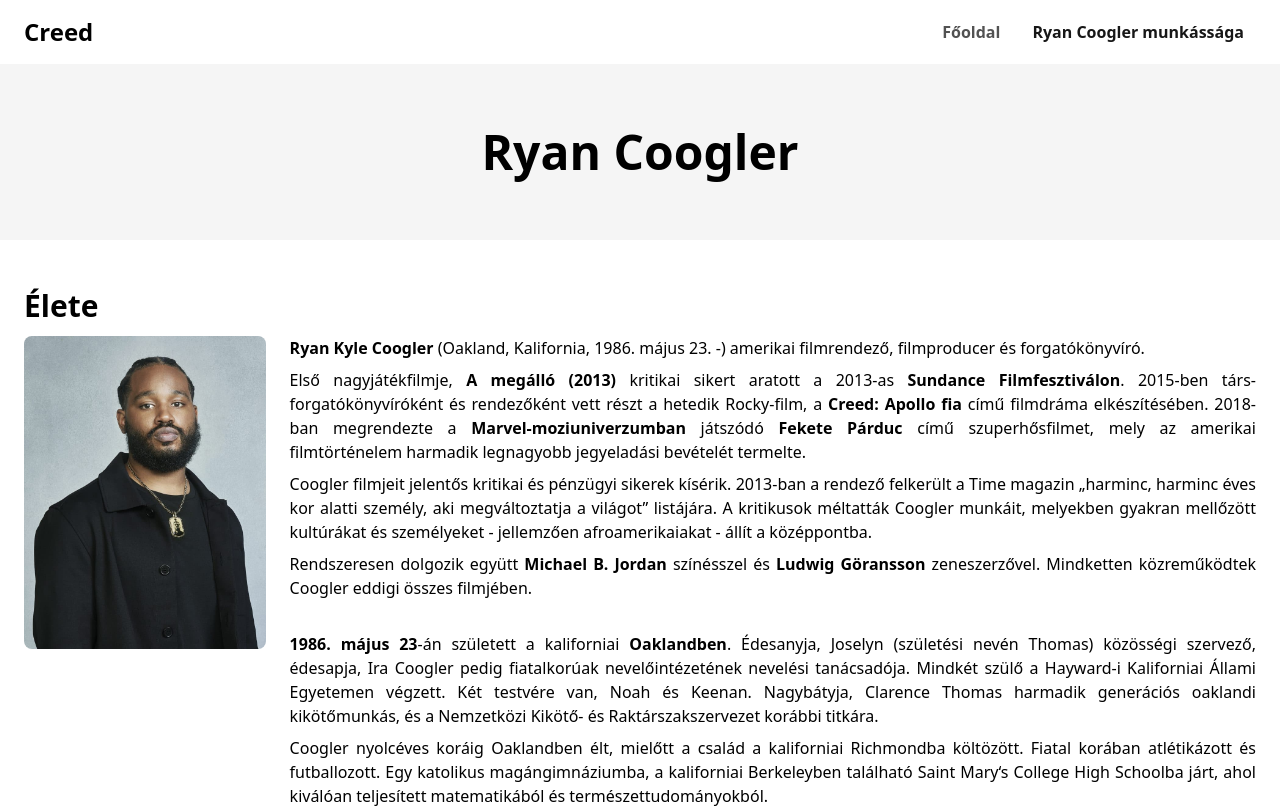
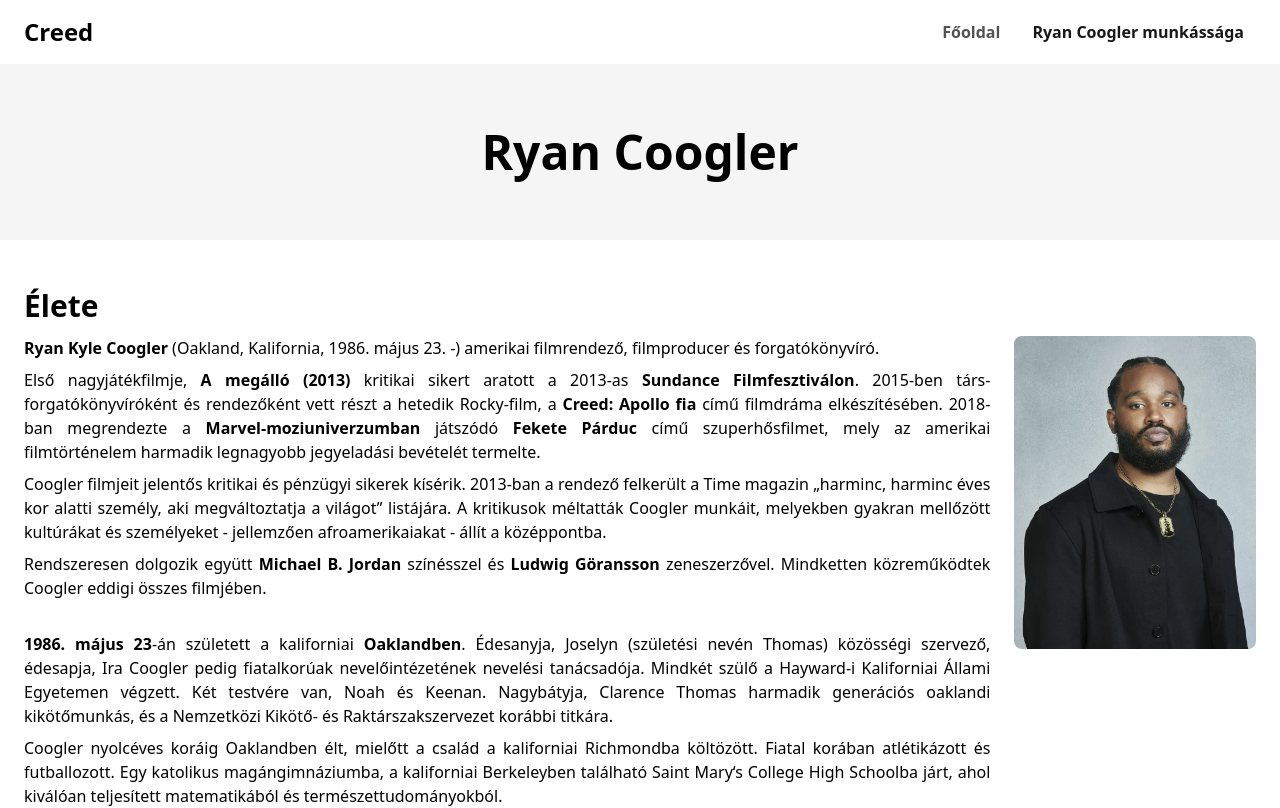
Before and after one commit to stay-js/web-projekt-2024-januar, a Next.js app: page /ryan-coogler in a window 1280 px wide. Shown: the top 808 px of the page. Built offline with nearby package versions, Linux system fonts and the light colour scheme.

Commit message:
images, main content

```diff
--- a/src/app/page.tsx
+++ b/src/app/page.tsx
@@ -19,7 +19,7 @@ const Page: React.FC = () => (
     <article className="content">
       <section className="flex flex-col gap-3">
         <h2 className="text-2xl font-bold md:text-3xl">A filmről</h2>
-        <div className="grid gap-6 lg:grid-cols-[3fr_2fr]">
+        <div className="grid gap-6 xl:grid-cols-[3fr_2fr]">
           <div className="flex flex-col gap-2 text-justify">
             <p>
               A <b>Creed: Apollo fia</b> (eredeti cím: <i>Creed</i>) 2015-ös amerikai sport-dráma,
@@ -102,7 +102,7 @@ const Page: React.FC = () => (
             title="Creed: Apollo fia (Előzetes)"
             allow="accelerometer; autoplay; clipboard-write; encrypted-media; gyroscope; picture-in-picture; web-share"
             allowFullScreen
-          ></iframe>
+          />
         </div>
       </section>
 
--- a/src/app/ryan-coogler/page.tsx
+++ b/src/app/ryan-coogler/page.tsx
@@ -21,14 +21,15 @@ const Page: React.FC = () => (
       <section className="flex flex-col gap-3">
         <h2 className="text-2xl font-bold md:text-3xl">Élete</h2>
 
-        <div className="grid gap-6 lg:grid-cols-[1fr_4fr]">
+        <div className="grid gap-6 lg:grid-cols-[4fr_1fr]">
           <Image
-            className="mx-auto w-full rounded-lg sm:w-1/2 lg:w-full"
+            className="mx-auto w-full rounded-lg sm:w-1/2 lg:order-2 lg:w-full"
             src="/ryan-coogler.jpg"
             alt="Ryan Coogler"
             width={791}
             height={1024}
           />
+
           <div className="flex flex-col gap-2 text-justify">
             <p>
               <b>Ryan Kyle Coogler</b> (Oakland, Kalifornia, 1986. május 23. -) amerikai
```
